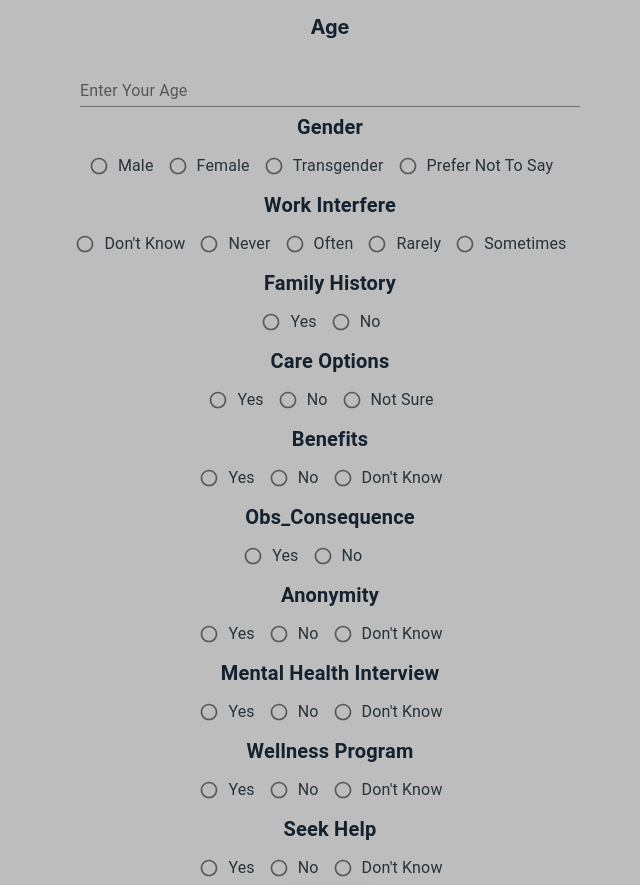
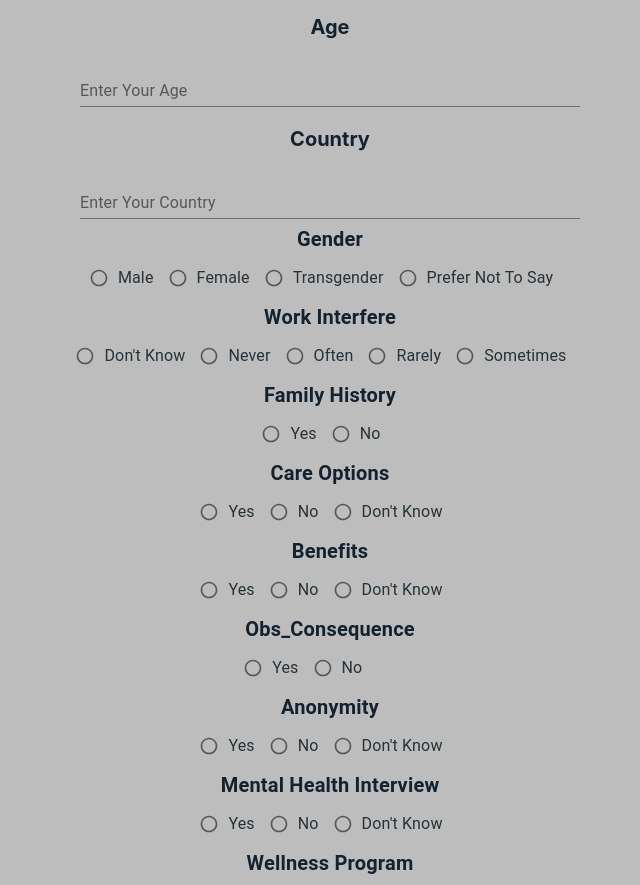
Before and after one commit to Mentaleo/Frontend, a React (Create React App) app in the folder mental_leo/: page /Prediction in a window 1280 px wide. Shown: the part 4820-5705 px from the top of the page, without its empty margins (310-950 px from the left). Built offline with nearby package versions, Linux system fonts and the light colour scheme.

Commit message:
Country add

```diff
--- a/mental_leo/src/Prediction/Prediction.js
+++ b/mental_leo/src/Prediction/Prediction.js
@@ -64,6 +64,10 @@ const Prediction = () => {
                             <p style={{ color: "#14212e", fontSize: "20px", position: "left" }}><b>Age</b></p>
                             <Box sx={{ width: 500, maxWidth: '100%' }}>
                                 <TextField fullWidth label="Enter Your Age" />
+                            </Box>
+                            <p style={{ color: "#14212e", fontSize: "20px", position: "left" }}><b>Country</b></p>
+                            <Box sx={{ width: 500, maxWidth: '100%' }}>
+                                <TextField fullWidth label="Enter Your Country" />
                             </Box>
                             <Grid item>
                                 <FormControl>
@@ -216,10 +220,10 @@ const Prediction = () => {
                                             style={{ color: "#263238", fontSize: "10px" }}
                                         />
                                         <FormControlLabel
-                                            key="not sure"
-                                            value="not sure"
+                                            key="Don't Know"
+                                            value="Don't Know"
                                             control={<Radio size="small" />}
-                                            label="Not Sure"
+                                            label="Don't Know"
                                             style={{ color: "#263238", fontSize: "10px" }}
                                         />
                                     </RadioGroup>
```
Also changed, not shown: mental_leo/src/App.js (+24 -5 lines).
